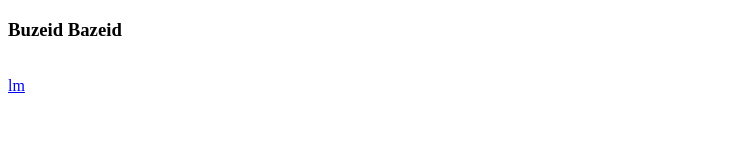
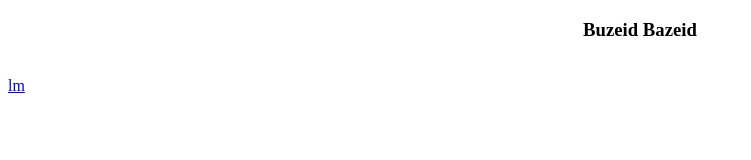
Before and after one commit to buzeidlm/buzeidlm.github.io, a plain HTML site: page index.html in a window 1280 px wide. Shown: the whole page, without its empty margins (0-751 px from the left). Drawn offline with Linux system fonts and the light colour scheme.

Commit message:
Update index.html

```diff
--- a/index.html
+++ b/index.html
@@ -6,7 +6,7 @@
 
     </head>
     <body>
-         <h3>Buzeid Bazeid</h3>
+       <center>  <h3>Buzeid Bazeid</h3> </center>
        </br>
     <a href="lm/index.html">lm</a>
 
```
